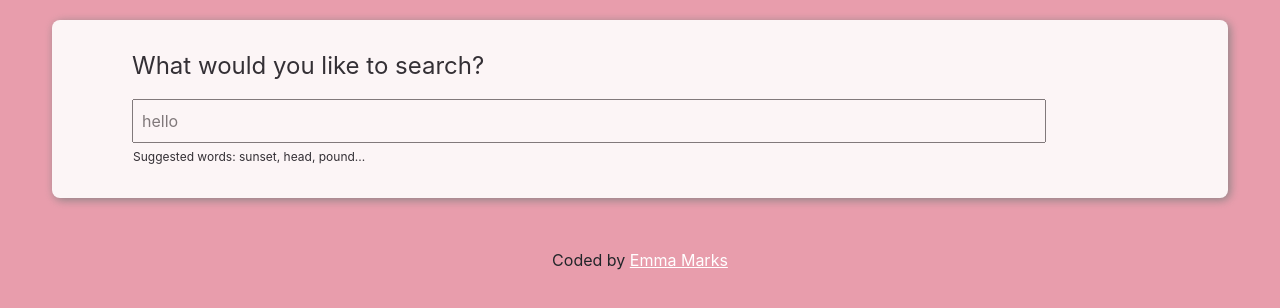
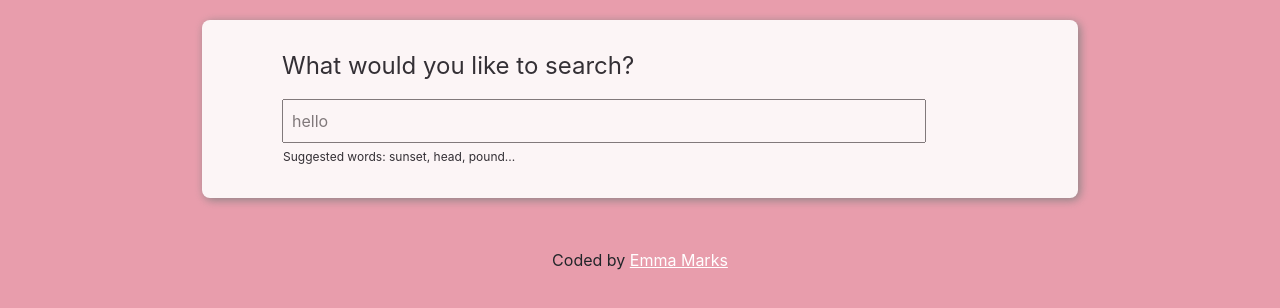
Before and after one commit to emmamarks27/dictionary-app, a React (Create React App) app: page / in a window 1280 px wide. Shown: the top 308 px of the page. Built offline with nearby package versions, Linux system fonts and the light colour scheme; no server answers.

Commit message:
Update App.css

```diff
--- a/src/App.css
+++ b/src/App.css
@@ -1,5 +1,5 @@
 .container {
-  max-width: 1200px;
+  max-width: 900px;
   margin: 20px auto 0;
 }
 .footer {
```
